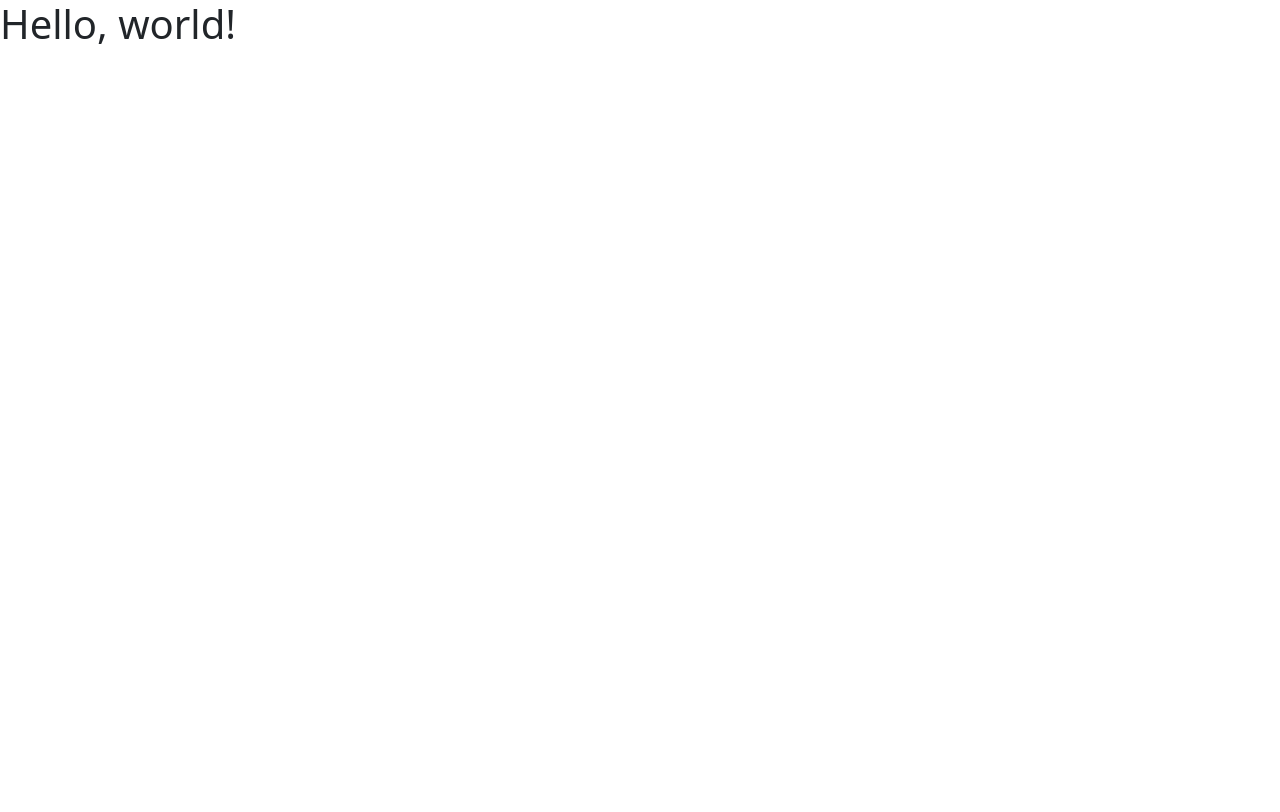
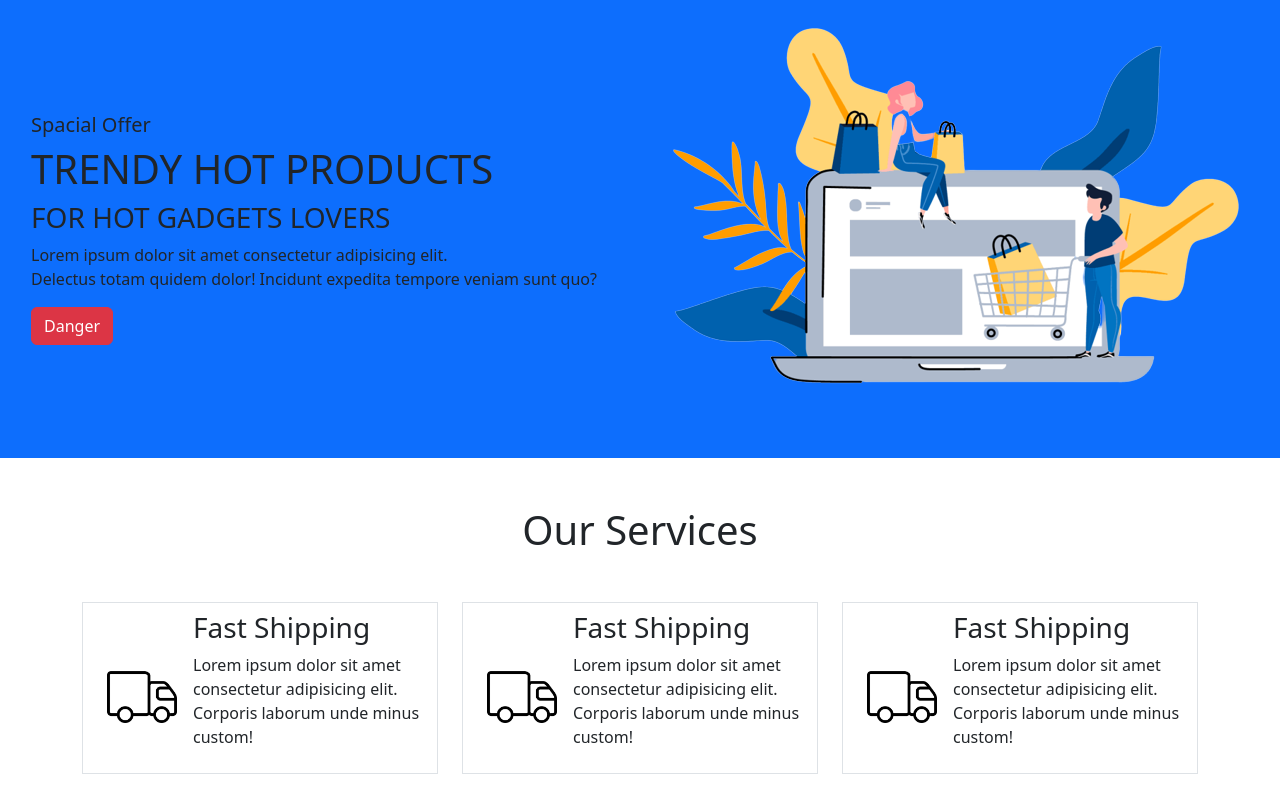
Before and after one commit to NahidulNoman/products, a plain HTML site: page index.html in a window 1280 px wide. Drawn offline with nearby package versions, Linux system fonts and the light colour scheme.

Commit message:
second-section-added

```diff
--- a/index.html
+++ b/index.html
@@ -7,7 +7,76 @@
     <link href="https://cdn.jsdelivr.net/npm/bootstrap@5.2.0/dist/css/bootstrap.min.css" rel="stylesheet" integrity="sha384-gH2yIJqKdNHPEq0n4Mqa/HGKIhSkIHeL5AyhkYV8i59U5AR6csBvApHHNl/vI1Bx" crossorigin="anonymous">
   </head>
   <body>
-    <h1>Hello, world!</h1>
+
+<header class="bg-primary">
+    <div class="row">
+        <div class="col-lg-6 d-flex justify-content-center align-items-center">
+            <div>
+                <h5>Spacial Offer</h5>
+            <h1>TRENDY HOT PRODUCTS </h1>
+            <h3>FOR HOT GADGETS LOVERS </h3>
+            <p>Lorem ipsum dolor sit amet consectetur adipisicing elit. <br> Delectus totam quidem dolor! Incidunt expedita tempore veniam sunt quo?</p>
+            <button type="button" class="btn btn-danger">Danger</button>
+            </div>
+        </div>
+        <div class="col-lg-6 mb-5">
+            <img class="img-fluid" src="images/banner-image.png" alt="">
+        </div>
+
+    </div>
+</header>
+
+<section class="container mt-5 mb-5">
+<h1 class="text-center mb-5">Our Services</h1>
+<div class="row">
+    <div class="col-lg-4 ">
+        <div class="border p-2 d-flex justify-content-center align-items-center">
+            <div class="p-3">
+                <img style="width:70px" src="images/icons/delivery.png" alt="">
+            </div>
+        <div>
+            <h3>Fast Shipping</h3>
+        <p>Lorem ipsum dolor sit amet consectetur adipisicing elit. Corporis laborum unde minus custom!</p>
+        </div>
+        </div>
+    </div>
+    <div class="col-lg-4 ">
+        <div class="border p-2 d-flex justify-content-center align-items-center">
+            <div class="p-3">
+                <img style="width:70px" src="images/icons/delivery.png" alt="">
+            </div>
+        <div>
+            <h3>Fast Shipping</h3>
+        <p>Lorem ipsum dolor sit amet consectetur adipisicing elit. Corporis laborum unde minus custom!</p>
+        </div>
+        </div>
+    </div>
+    <div class="col-lg-4 ">
+        <div class="border p-2 d-flex justify-content-center align-items-center">
+            <div class="p-3">
+                <img style="width:70px" src="images/icons/delivery.png" alt="">
+            </div>
+        <div>
+            <h3>Fast Shipping</h3>
+        <p>Lorem ipsum dolor sit amet consectetur adipisicing elit. Corporis laborum unde minus custom!</p>
+        </div>
+        </div>
+    </div>
+
+</div>
+
+
+</section>
+
+<section>
+
+
+
+
+</section>
+
+
+
     <script src="https://cdn.jsdelivr.net/npm/bootstrap@5.2.0/dist/js/bootstrap.bundle.min.js" integrity="sha384-A3rJD856KowSb7dwlZdYEkO39Gagi7vIsF0jrRAoQmDKKtQBHUuLZ9AsSv4jD4Xa" crossorigin="anonymous"></script>
   </body>
 </html>
```
